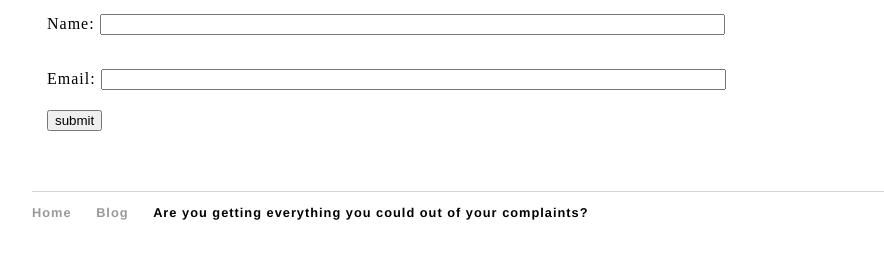
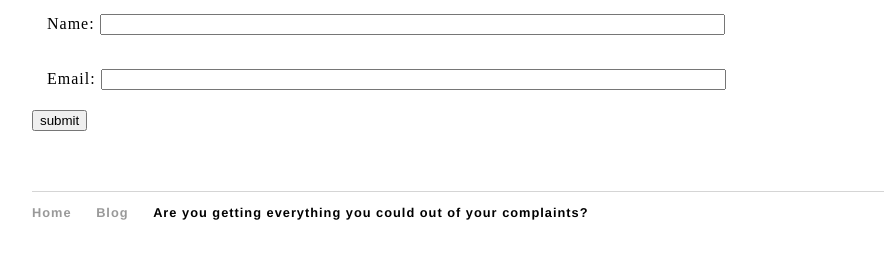
Before and after one commit to alfonsopacino/aalfonsopacinol, a Jekyll site: the page built from index.html, in a window 1280 px wide. Shown: the part 644-921 px from the top of the page, without its empty margins (160-1044 px from the left). Built offline with Jekyll 4.4.1, drawn with Linux system fonts in a browser that asks for light colours.

Commit message:
Update index.html

```diff
--- a/index.html
+++ b/index.html
@@ -19,7 +19,7 @@ Name:
 Email:
 <input name="email" required="" size="75" type="email" value="" />
 <br><br>
-<label style="background-color: #555; color: #fff; margin-left: 15px; border-radius: 10px;"></label>
+<label style="background-color: #555; color: #fff; border-radius: 10px;"></label>
 <input name="submit" type="submit" value="submit" />
 </form>
 <script type="text/javascript">
```
